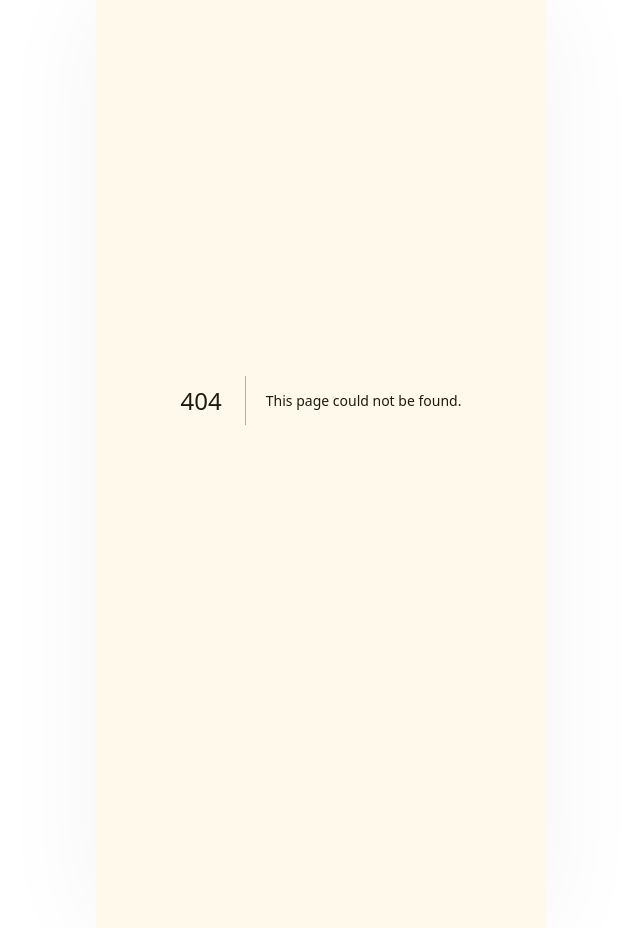
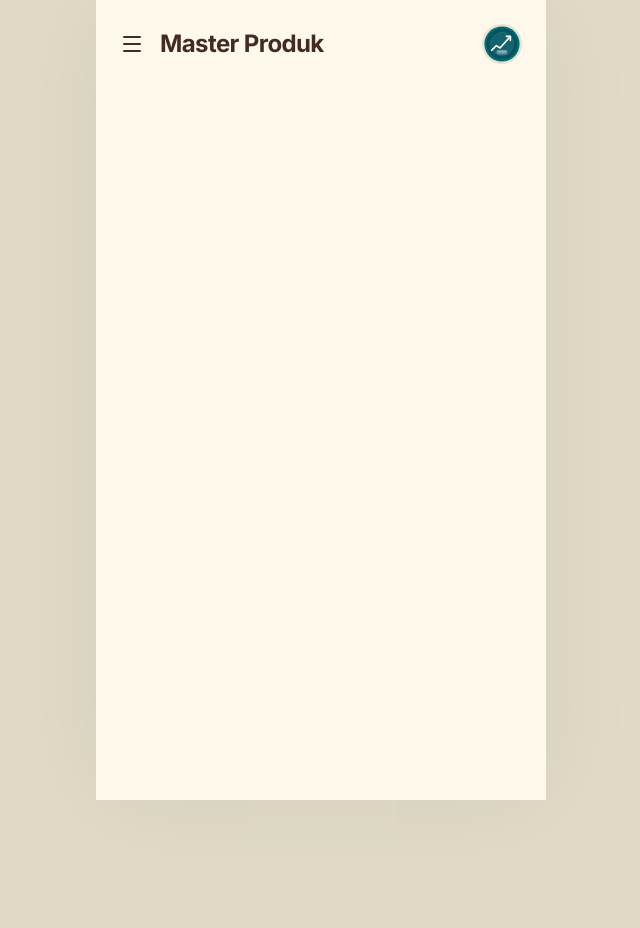
Before and after one commit to WahyuLamani/new-hppsystem, a Next.js app: page /main/produk in a window 1280 px wide. Before the commit this address had no page. Shown: the whole page, without its empty margins (319-959 px from the left). After the commit the page ends 884 px from the top, so only its background shows below. Built offline with nearby package versions, Linux system fonts and the light colour scheme.

Commit message:
customize layout for master product

```diff
--- a/app/globals.css
+++ b/app/globals.css
@@ -16,6 +16,7 @@ body {
     background-color: #fff9ec; /* surface */
     position: relative;
     box-shadow: 0 0 100px rgba(0,0,0,0.05);
+    overflow: hidden;
 }
 .editorial-shadow {
     box-shadow: 0px 12px 32px rgba(30, 28, 16, 0.06);
--- /dev/null
+++ b/app/main/produk/page.tsx
@@ -0,0 +1,17 @@
+import MainHeader from "@/components/utils/MainHeader";
+import SidebarMenu from "@/components/utils/SidebarMenu";
+
+export default function ProductPage() {
+  return (
+    <>
+      <MainHeader>
+        <div className="flex items-center gap-4">
+          <SidebarMenu/>
+          <h1 className="text-[#442a22] dark:text-[#ece0dc] text-2xl font-bold tracking-tight">
+            Master Produk
+          </h1>
+        </div>
+      </MainHeader>
+    </>
+  );
+}
--- /dev/null
+++ b/components/utils/MainHeader.tsx
@@ -0,0 +1,13 @@
+"use client"
+import MainLogo from "./MainLogo";
+
+export default function MainHeader({children}: Readonly<{children: React.ReactNode}>) {
+    return (
+      <header className="bg-[#fff9ec] dark:bg-[#1e1c10] flex justify-between items-center px-6 w-full max-w-[450px] mx-auto pt-6 pb-2">
+        {children}
+        <div className="w-10 h-10 rounded-full overflow-hidden bg-surface-container-highest">
+          <MainLogo className="" width={40} height={40} />
+        </div>
+      </header>
+    )
+}
--- /dev/null
+++ b/components/utils/SidebarMenu.tsx
@@ -0,0 +1,105 @@
+"use client"
+import { useState, useEffect } from "react"
+import { Menu, X, Home, Search, User, Settings, LogOut } from "lucide-react"
+
+export default function SidebarMenu() {
+  const [isOpen, setIsOpen] = useState(false)
+
+  useEffect(() => {
+    const handleKey = (e: KeyboardEvent) => {
+      if (e.key === "Escape") setIsOpen(false)
+    }
+    window.addEventListener("keydown", handleKey)
+    return () => window.removeEventListener("keydown", handleKey)
+  }, [])
+
+  return (
+    <>
+      <Menu
+        className="text-[#442a22] dark:text-[#ece0dc] cursor-pointer"
+        onClick={() => setIsOpen(true)}
+      />
+      <Menuitems isOpen={isOpen} onClose={() => setIsOpen(false)} />
+    </>
+  )
+}
+
+interface MenuitemsProps {
+  isOpen: boolean
+  onClose: () => void
+}
+
+export function Menuitems({ isOpen, onClose }: MenuitemsProps) {
+  return (
+    <>
+      {/* Overlay — absolute mengikuti .canvas-container */}
+      <div
+        className={`absolute inset-0 bg-black/40 z-40 transition-opacity duration-300
+          ${isOpen ? "opacity-100 pointer-events-auto" : "opacity-0 pointer-events-none"}`}
+        onClick={onClose}
+      />
+
+      {/* Panel Sidebar — absolute mengikuti .canvas-container */}
+      <aside
+        className={`absolute top-0 left-0 h-full w-64 bg-white dark:bg-neutral-900 z-50
+          flex flex-col transition-transform duration-300 ease-in-out
+          ${isOpen ? "translate-x-0" : "-translate-x-full"}`}
+      >
+        {/* Header */}
+        <div className="flex items-center justify-between px-4 py-4 border-b border-neutral-200 dark:border-neutral-700">
+          <span className="font-medium text-[#442a22] dark:text-[#ece0dc]">Menu</span>
+          <button
+            onClick={onClose}
+            className="p-1 rounded-md hover:bg-neutral-100 dark:hover:bg-neutral-800 text-neutral-500"
+          >
+            <X size={18} />
+          </button>
+        </div>
+
+        {/* Items */}
+        <nav className="flex-1 py-3 overflow-y-auto">
+          <p className="text-[11px] font-medium text-neutral-400 uppercase tracking-wider px-5 pb-1">
+            Navigasi
+          </p>
+          {[
+            { icon: Home, label: "Beranda" },
+            { icon: Search, label: "Cari" },
+            { icon: User, label: "Profil" },
+          ].map(({ icon: Icon, label }) => (
+            <button
+              key={label}
+              className="flex items-center gap-3 w-full px-5 py-2.5 text-sm
+                text-neutral-700 dark:text-neutral-200
+                hover:bg-neutral-100 dark:hover:bg-neutral-800 transition-colors"
+              onClick={onClose}
+            >
+              <Icon size={17} className="opacity-70" />
+              {label}
+            </button>
+          ))}
+
+          <div className="my-2 border-t border-neutral-200 dark:border-neutral-700 mx-4" />
+
+          <p className="text-[11px] font-medium text-neutral-400 uppercase tracking-wider px-5 pb-1">
+            Lainnya
+          </p>
+          {[
+            { icon: Settings, label: "Pengaturan" },
+            { icon: LogOut, label: "Keluar" },
+          ].map(({ icon: Icon, label }) => (
+            <button
+              key={label}
+              className="flex items-center gap-3 w-full px-5 py-2.5 text-sm
+                text-neutral-700 dark:text-neutral-200
+                hover:bg-neutral-100 dark:hover:bg-neutral-800 transition-colors"
+              onClick={onClose}
+            >
+              <Icon size={17} className="opacity-70" />
+              {label}
+            </button>
+          ))}
+        </nav>
+      </aside>
+    </>
+  )
+}
```
